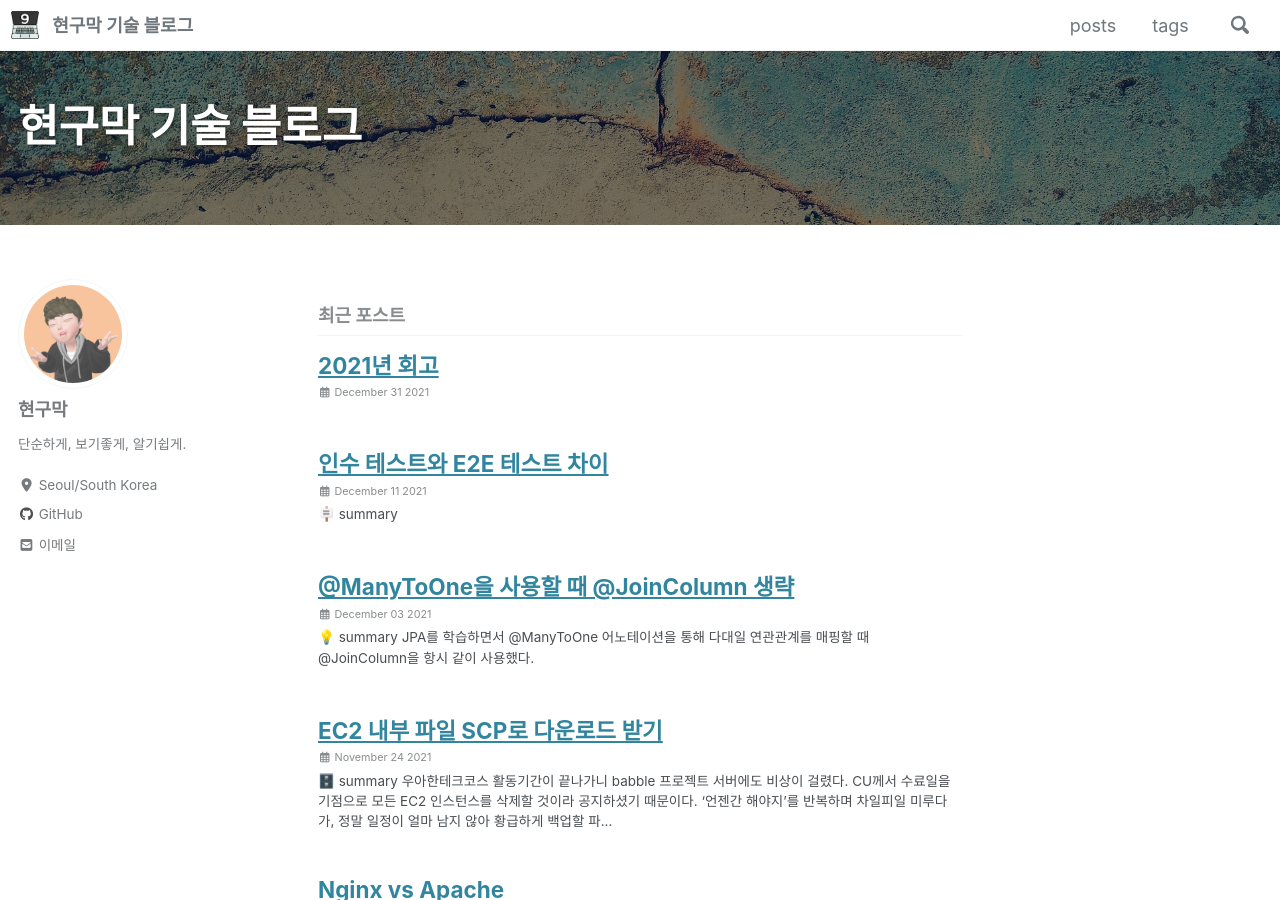
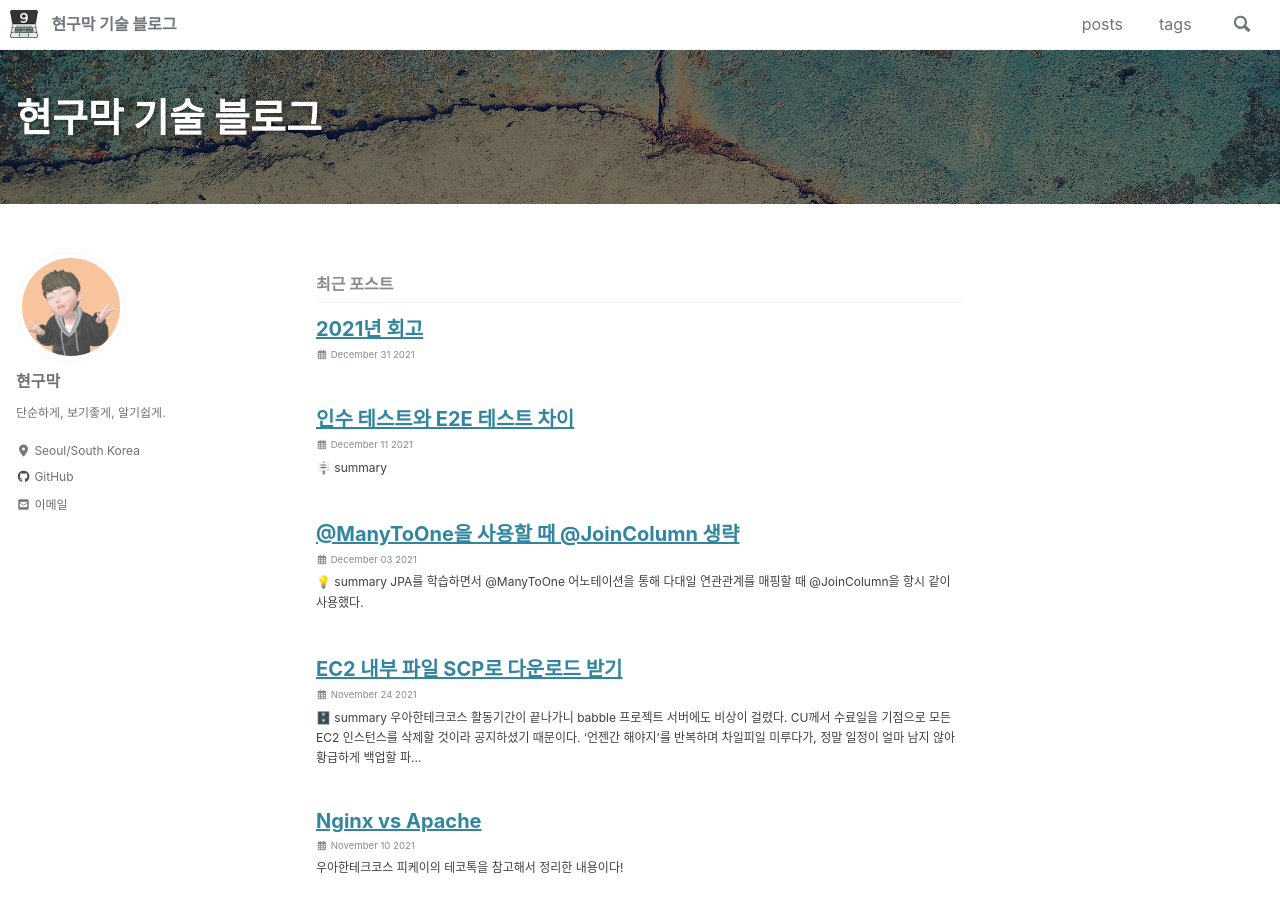
Before and after one commit to Hyeon9mak/Hyeon9mak.github.io, a Jekyll site: the page built from index.html, in a window 1280 px wide and 900 px high. Built offline with Jekyll 4.4.1, drawn with Linux system fonts in a browser that asks for light colours; cached includes are drawn as plain includes; nearby versions of some CDN libraries; the list of posts is cut into pages by our own code.

Commit message:
refactor: 폰트 -webkit-font-smoothing 옵션 추가2

```diff
--- a/_sass/minimal-mistakes/_base.scss
+++ b/_sass/minimal-mistakes/_base.scss
@@ -9,13 +9,20 @@
 }
 
 body {
-  margin: 0;
-  padding: 0;
-  color: $text-color;
-  font-family: $global-font-family;
-  line-height: 1.5;
-
+  // margin: 0;
+  // padding: 0;
+  // color: $text-color;
+  // font-family: $global-font-family;
+  // line-height: 1.5;
+  // hux blog 폰트 따라하기 설정
+  font-family: -apple-system, BlinkMacSystemFont, "Helvetica Neue", "Arial", "PingFang SC", "Hiragino Sans GB", "STHeiti", "Microsoft YaHei", "Microsoft JhengHei", "Source Han Sans SC", "Noto Sans CJK SC", "Source Han Sans CN", "Noto Sans SC", "Source Han Sans TC", "Noto Sans CJK TC", "WenQuanYi Micro Hei", SimSun, sans-serif;
+  line-height: 1.7;
+  font-size: 16px;
+  color: #404040;
+  overflow-x: hidden;
+  text-rendering: auto;
   -webkit-font-smoothing: antialiased;
+  -moz-osx-font-smoothing: grayscale;
 
   &.overflow--hidden {
     /* when primary navigation is visible, the content in the background won't scroll */
```
